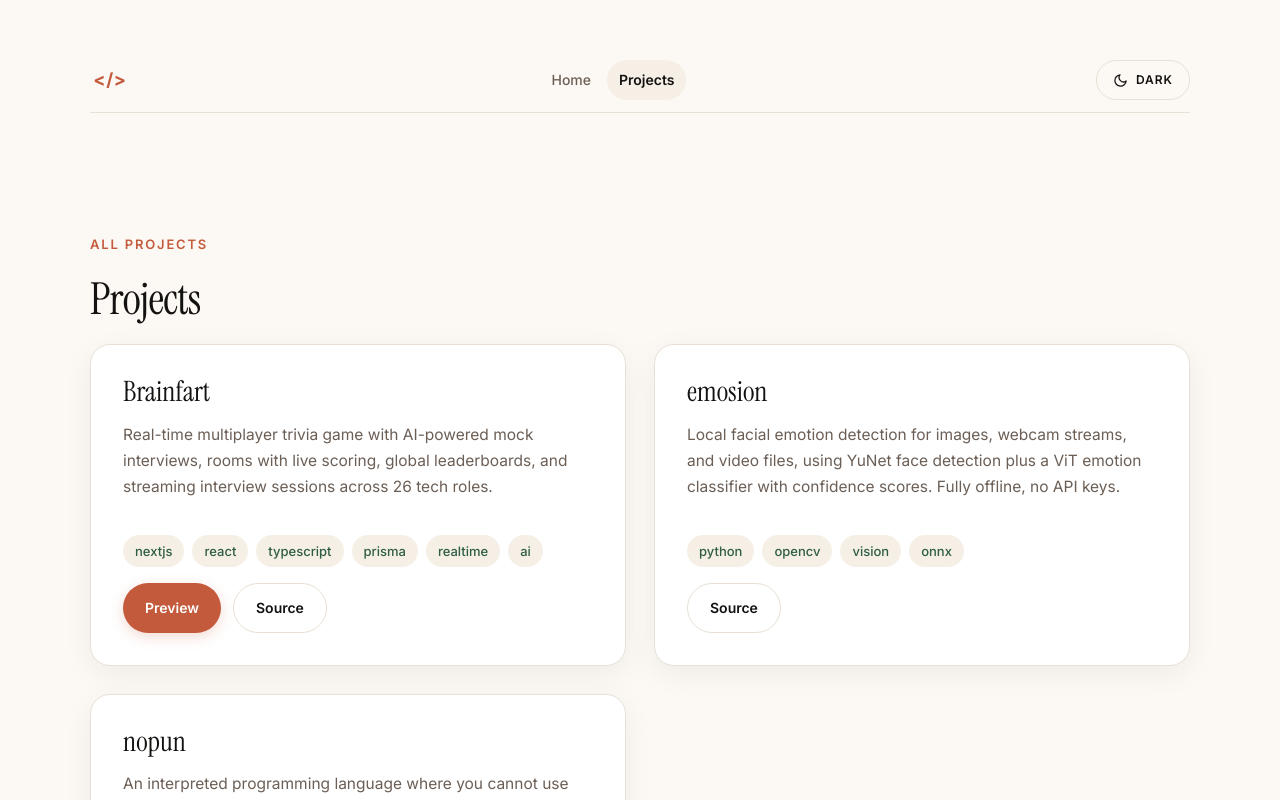
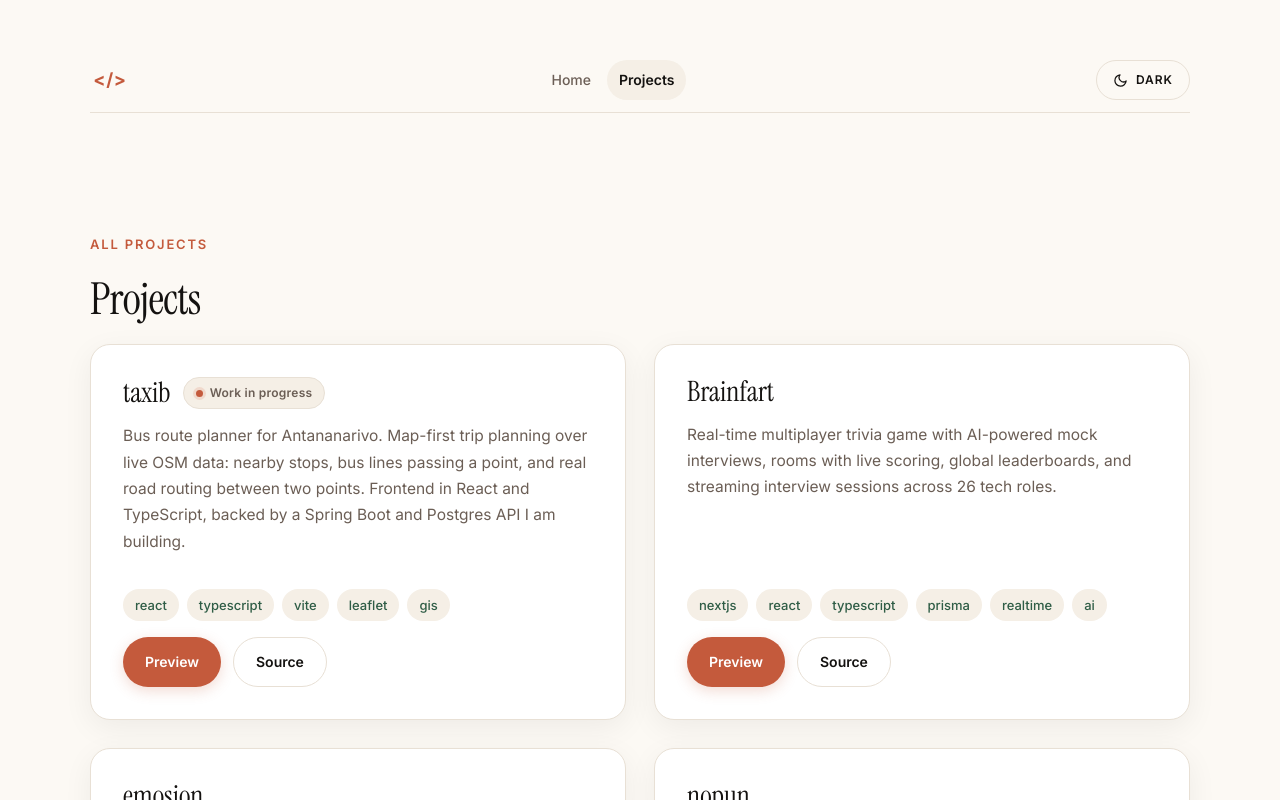
Before and after one commit to NickyHariniaina/nickyhariniaina, a React (Vite) app: page /projects in a window 1280 px wide. Shown: the top 800 px of the page. Built offline with nearby package versions, Linux system fonts and the light colour scheme.

Commit message:
feat: add taxib to projects as work in progress
Puts the Antananarivo bus planner first on /projects, ahead of
Brainfart, with a Work in progress badge next to the title.

```diff
--- a/src/App.css
+++ b/src/App.css
@@ -452,12 +452,42 @@
   border-color: var(--line);
 }
 
+.project__head {
+  display: flex;
+  align-items: center;
+  flex-wrap: wrap;
+  gap: 12px;
+}
+
 .project__name {
   font-family: var(--font-display);
   font-weight: 400;
   font-size: 28px;
   line-height: 1.1;
   transition: font-style 0.15s ease;
+}
+
+.project__status {
+  display: inline-flex;
+  align-items: center;
+  gap: 7px;
+  padding: 5px 12px;
+  border: 1px solid var(--line);
+  border-radius: var(--radius-pill);
+  background: var(--surface-alt);
+  color: var(--muted);
+  font-size: 12px;
+  font-weight: 600;
+  letter-spacing: 0.02em;
+  white-space: nowrap;
+}
+
+.project__status-dot {
+  width: 7px;
+  height: 7px;
+  border-radius: 50%;
+  background: var(--primary);
+  box-shadow: 0 0 0 3px var(--primary-soft);
 }
 
 .project:hover .project__name {
--- a/src/components/ProjectCard.tsx
+++ b/src/components/ProjectCard.tsx
@@ -3,7 +3,15 @@ import type { Project } from '../data'
 export default function ProjectCard({ project }: { project: Project }) {
   return (
     <li className="project">
-      <h3 className="project__name">{project.title}</h3>
+      <div className="project__head">
+        <h3 className="project__name">{project.title}</h3>
+        {project.status === 'wip' && (
+          <span className="project__status">
+            <span className="project__status-dot" aria-hidden="true" />
+            Work in progress
+          </span>
+        )}
+      </div>
       <p className="project__desc">{project.description}</p>
       <div className="project__footer">
         <div className="project__tags">
--- a/src/data.ts
+++ b/src/data.ts
@@ -46,9 +46,20 @@ export type Project = {
     preview?: string;
     source?: string;
     tags: string[];
+    status?: "wip";
 };
 
 export const projects: Project[] = [
+    {
+        id: "taxib",
+        title: "taxib",
+        description:
+            "Bus route planner for Antananarivo. Map-first trip planning over live OSM data: nearby stops, bus lines passing a point, and real road routing between two points. Frontend in React and TypeScript, backed by a Spring Boot and Postgres API I am building.",
+        preview: "https://taxib.vercel.app",
+        source: "https://github.com/NickyHariniaina/taxib-frontend",
+        tags: ["react", "typescript", "vite", "leaflet", "gis"],
+        status: "wip",
+    },
     {
         id: "brainfart",
         title: "Brainfart",
```
